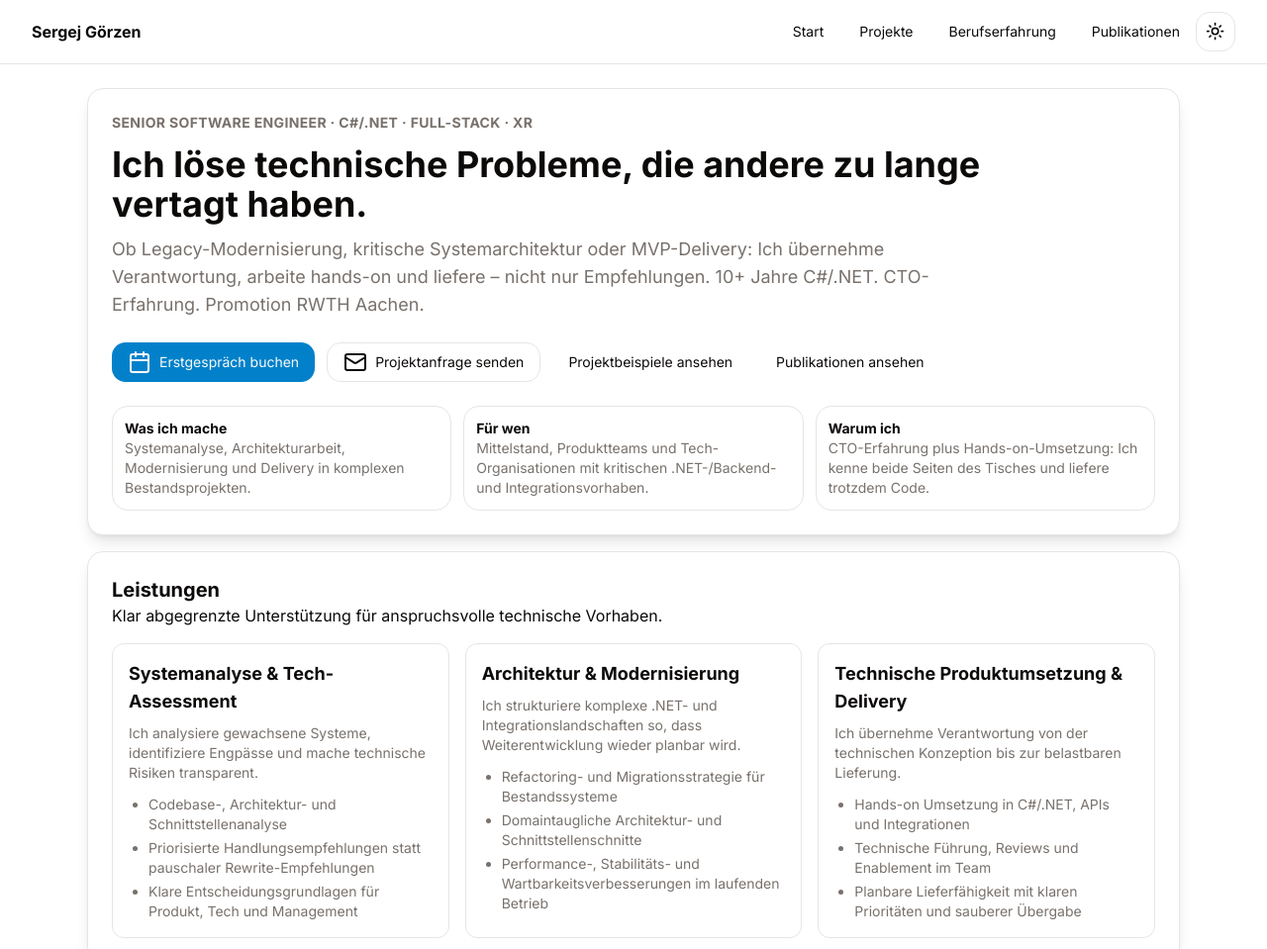
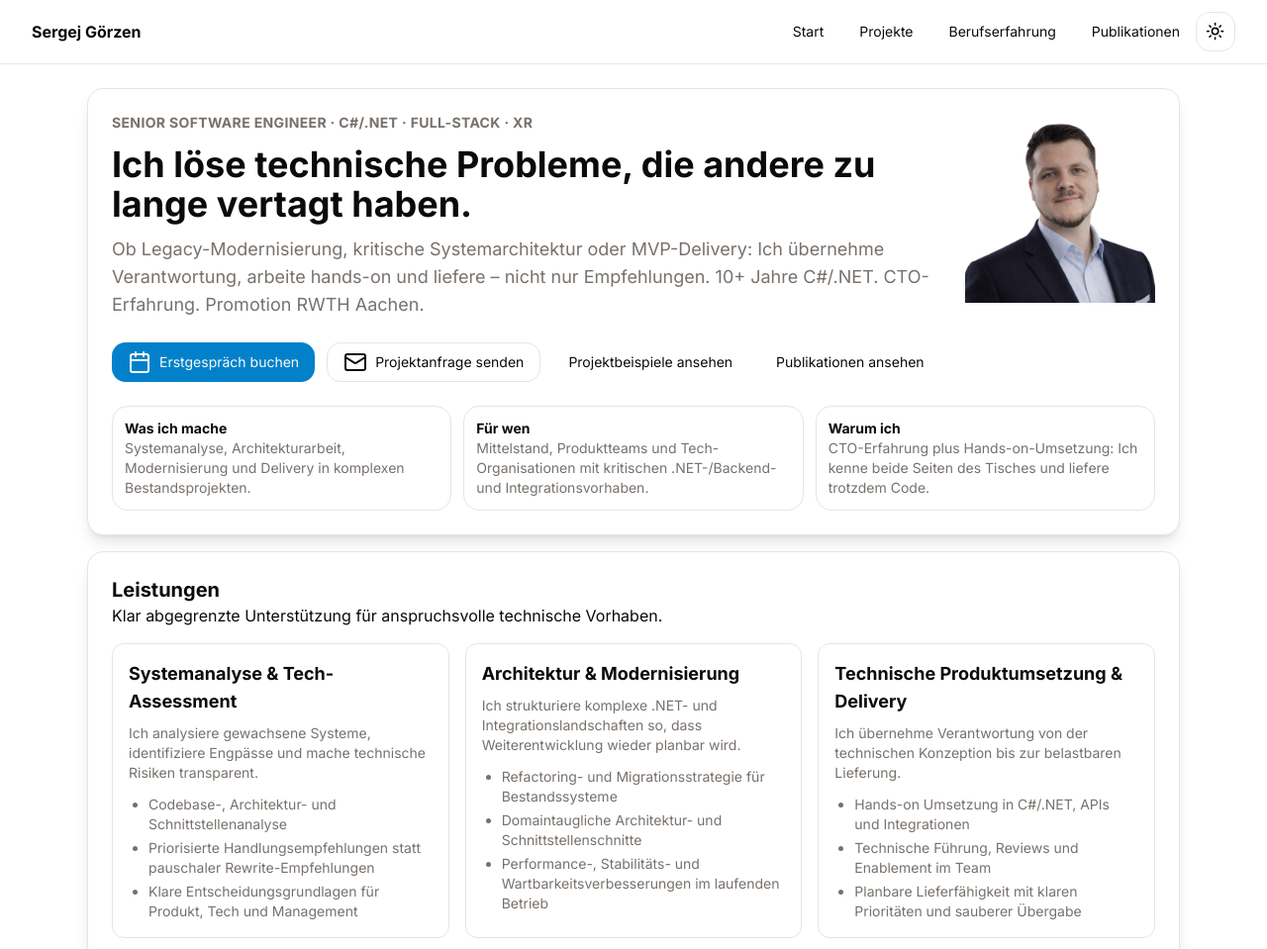
Before and after one commit to SGoerzen/sgoerzen.github.io, an Astro site: page / in a window 1280 px wide. Shown: the top 959 px of the page at 99% size. Built offline with nearby package versions, Linux system fonts and the light colour scheme; Astro itself is replaced by a stand-in of ours.

Commit message:
feat(intro): added image

```diff
--- a/src/components/sections/IntroCard.astro
+++ b/src/components/sections/IntroCard.astro
@@ -7,6 +7,9 @@ import { LINKS } from '../../lib/constants'
 
 <Card colSpan="md:col-span-2 lg:col-span-4" rowSpan="md:row-span-1 lg:row-span-1">
   <section id="start" class="flex h-full w-full flex-col gap-6">
+
+    <div class="flex items-start gap-6">
+      <div class="flex flex-1 flex-col gap-6">
         <div class="space-y-3">
           <p class="m-0 text-sm font-semibold uppercase tracking-wide text-muted-foreground">
             Senior Software Engineer · C#/.NET · Full-Stack · XR
@@ -40,6 +43,14 @@ import { LINKS } from '../../lib/constants'
             <Button variant="ghost">Publikationen ansehen</Button>
           </a>
         </div>
+      </div>
+
+      <img
+        src="/me.png"
+        alt="Sergej Görzen"
+        class="hidden md:block h-48 w-auto flex-shrink-0"
+      />
+    </div>
 
     <div class="grid gap-3 text-sm md:grid-cols-3">
       <div class="rounded-lg border p-3">
@@ -55,5 +66,6 @@ import { LINKS } from '../../lib/constants'
         <p class="m-0 text-muted-foreground">CTO-Erfahrung plus Hands-on-Umsetzung: Ich kenne beide Seiten des Tisches und liefere trotzdem Code.</p>
       </div>
     </div>
+
   </section>
 </Card>
```
Lines whose indentation alone changed are shown as unchanged.
